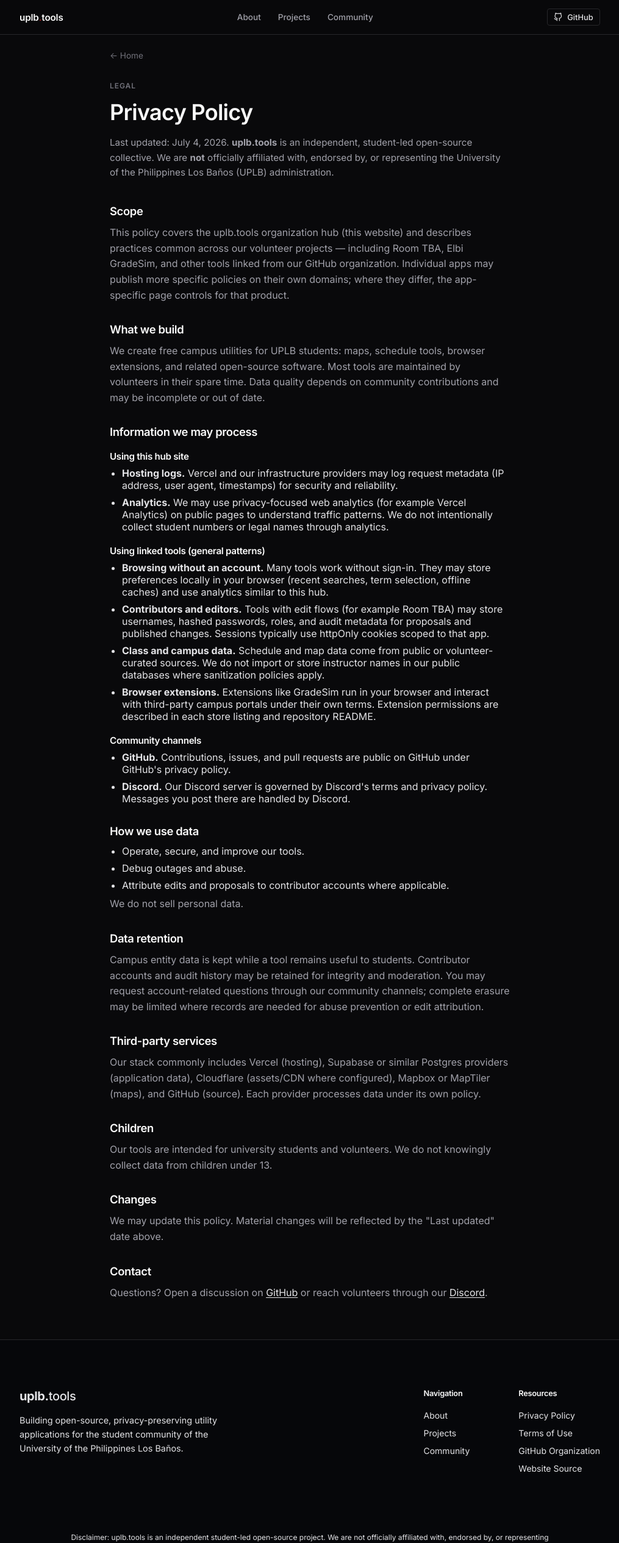
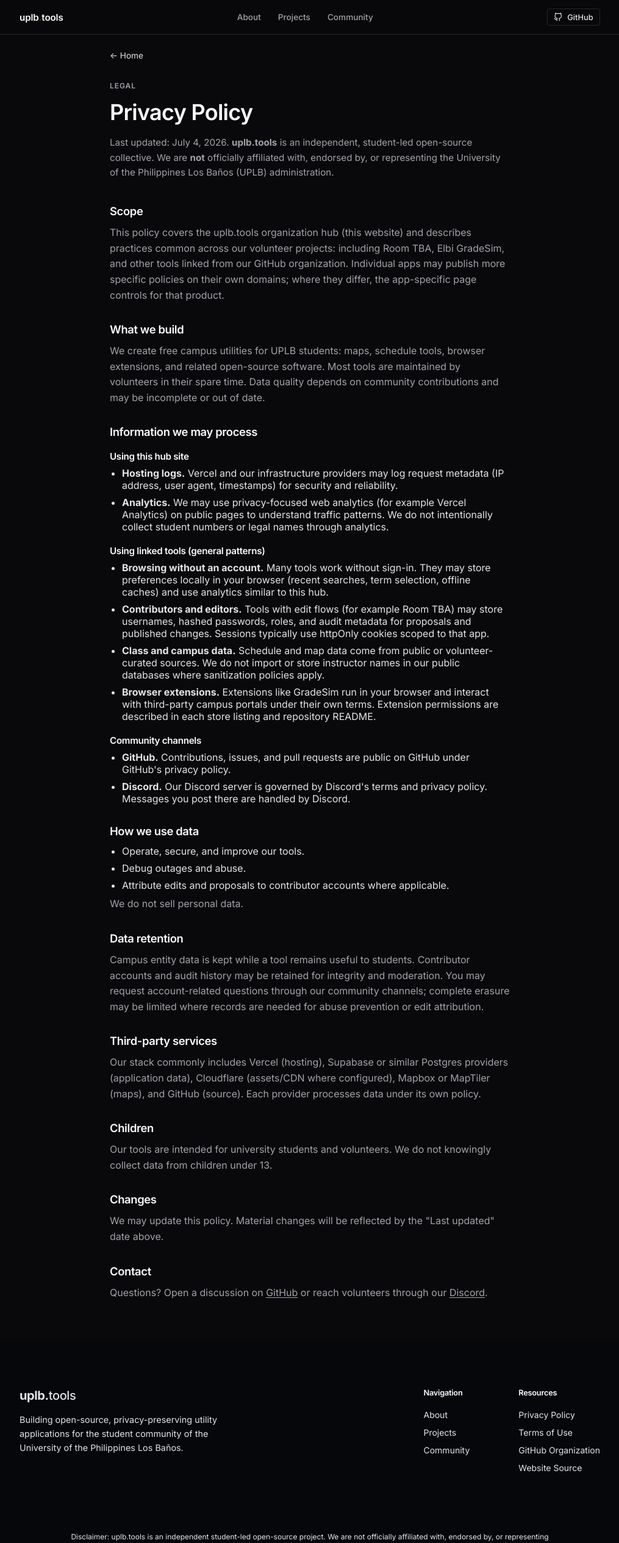
Before and after one commit to uplbtools/uplbtools.me, an Astro site: page /privacy in a window 1280 px wide. Shown: the top 2531 px of the page at 61% size, without its empty margins (132-1147 px from the left). Built offline with nearby package versions, Linux system fonts and the light colour scheme; Astro itself is replaced by a stand-in of ours.

Commit message:
Remove AI slop from website copy (noslop pass)

```diff
--- a/src/layouts/Layout.astro
+++ b/src/layouts/Layout.astro
@@ -22,19 +22,19 @@ const {
  <link rel="apple-touch-icon" href="/apple-touch-icon.png" />
  <meta name="generator" content={Astro.generator} />
 
-    <!-- Primary SEO Meta Tags -->
+ <!, Primary SEO Meta Tags, >
  <title>{title}</title>
  <meta name="title" content={title} />
  <meta name="description" content={description} />
 
-    <!-- Open Graph / Facebook -->
+ <!, Open Graph / Facebook, >
  <meta property="og:type" content="website" />
  <meta property="og:url" content="https://uplbtools.me/" />
  <meta property="og:title" content={title} />
  <meta property="og:description" content={description} />
  <meta property="og:image" content="/github-org-screenshot.png" />
 
-    <!-- Twitter -->
+ <!, Twitter, >
  <meta property="twitter:card" content="summary_large_image" />
  <meta property="twitter:url" content="https://uplbtools.me/" />
  <meta property="twitter:title" content={title} />
@@ -44,7 +44,7 @@ const {
  <link rel="canonical" href="https://uplbtools.me/" />
  </head>
  <body>
-    <!-- Header and Content Slot -->
+ <!, Header and Content Slot, >
  <slot />
  </body>
 </html>
--- a/src/pages/privacy.astro
+++ b/src/pages/privacy.astro
@@ -29,7 +29,7 @@ import Footer from '../components/Footer.astro';
  <h2>Scope</h2>
  <p>
  This policy covers the uplb.tools organization hub (this website) and describes
-            practices common across our volunteer projects — including Room TBA, Elbi GradeSim,
+ practices common across our volunteer projects: including Room TBA, Elbi GradeSim,
  and other tools linked from our GitHub organization. Individual apps may publish
  more specific policies on their own domains; where they differ, the app-specific
  page controls for that product.
@@ -164,7 +164,7 @@ import Footer from '../components/Footer.astro';
  min-height: 100vh;
  padding-top: 5rem;
  padding-bottom: 2rem;
-    border-bottom: 1px solid var(--border-zinc);
+ border-bottom: 1px solid var(, border-zinc);
  }
 
 .legal-container {
@@ -173,14 +173,14 @@ import Footer from '../components/Footer.astro';
 
 .legal-back {
  font-size: 0.85rem;
-    color: var(--text-zinc-500);
+ color: var(, text-zinc-500);
  text-decoration: none;
  display: inline-block;
  margin-bottom: 2rem;
  }
 
 .legal-back:hover {
-    color: var(--text-zinc-200);
+ color: var(, text-zinc-200);
  }
 
 .legal-eyebrow {
@@ -188,7 +188,7 @@ import Footer from '../components/Footer.astro';
  font-weight: 600;
  text-transform: uppercase;
  letter-spacing: 0.08em;
-    color: var(--text-zinc-500);
+ color: var(, text-zinc-500);
  margin: 0 0 0.75rem;
  }
 
@@ -214,7 +214,7 @@ import Footer from '../components/Footer.astro';
 .legal-body h3 {
  font-size: 0.95rem;
  margin: 1.25rem 0 0.5rem;
-    color: var(--text-zinc-50);
+ color: var(, text-zinc-50);
  }
 
 .legal-body ul {
@@ -227,12 +227,12 @@ import Footer from '../components/Footer.astro';
  }
 
 .legal-body a {
-    color: var(--text-zinc-200);
+ color: var(, text-zinc-200);
  text-decoration: underline;
  text-underline-offset: 2px;
  }
 
 .legal-body a:hover {
-    color: var(--text-zinc-50);
+ color: var(, text-zinc-50);
  }
 </style>
--- a/src/pages/terms.astro
+++ b/src/pages/terms.astro
@@ -124,7 +124,7 @@ import Footer from '../components/Footer.astro';
  min-height: 100vh;
  padding-top: 5rem;
  padding-bottom: 2rem;
-    border-bottom: 1px solid var(--border-zinc);
+ border-bottom: 1px solid var(, border-zinc);
  }
 
 .legal-container {
@@ -133,14 +133,14 @@ import Footer from '../components/Footer.astro';
 
 .legal-back {
  font-size: 0.85rem;
-    color: var(--text-zinc-500);
+ color: var(, text-zinc-500);
  text-decoration: none;
  display: inline-block;
  margin-bottom: 2rem;
  }
 
 .legal-back:hover {
-    color: var(--text-zinc-200);
+ color: var(, text-zinc-200);
  }
 
 .legal-eyebrow {
@@ -148,7 +148,7 @@ import Footer from '../components/Footer.astro';
  font-weight: 600;
  text-transform: uppercase;
  letter-spacing: 0.08em;
-    color: var(--text-zinc-500);
+ color: var(, text-zinc-500);
  margin: 0 0 0.75rem;
  }
 
@@ -181,12 +181,12 @@ import Footer from '../components/Footer.astro';
  }
 
 .legal-body a {
-    color: var(--text-zinc-200);
+ color: var(, text-zinc-200);
  text-decoration: underline;
  text-underline-offset: 2px;
  }
 
 .legal-body a:hover {
-    color: var(--text-zinc-50);
+ color: var(, text-zinc-50);
  }
 </style>
```
Also changed, not shown: src/pages/index.astro (indentation only). Lines whose indentation alone changed are shown as unchanged.
